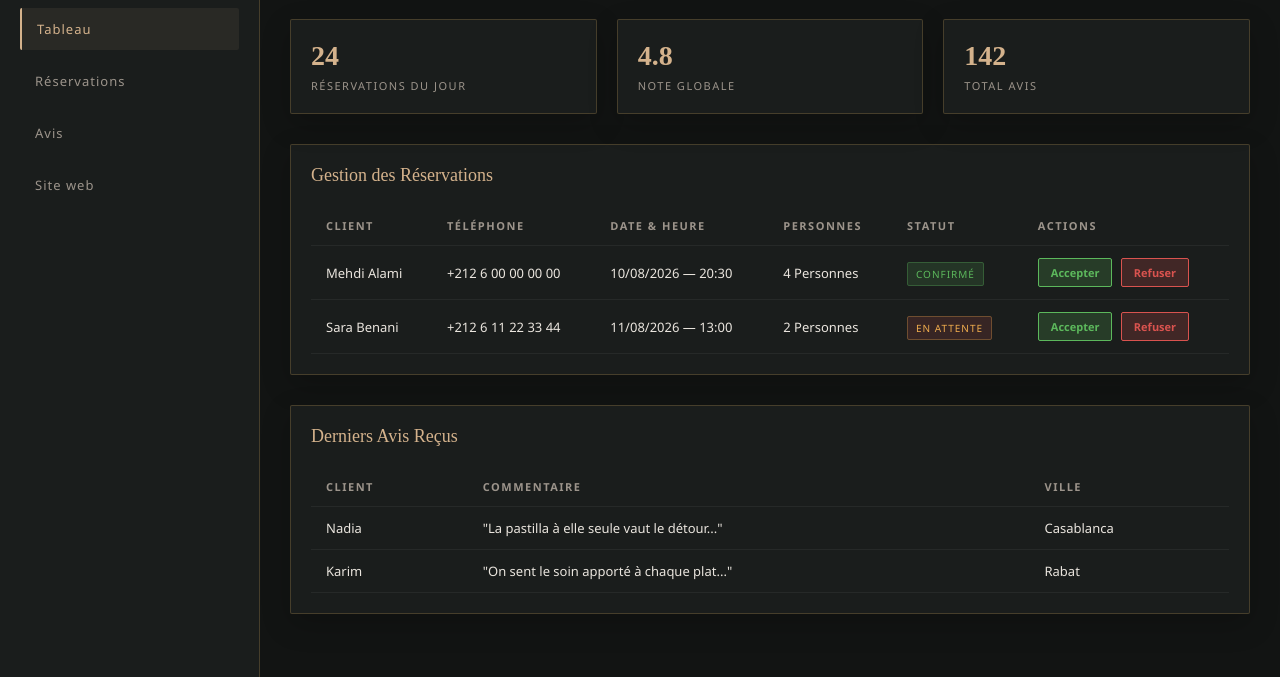
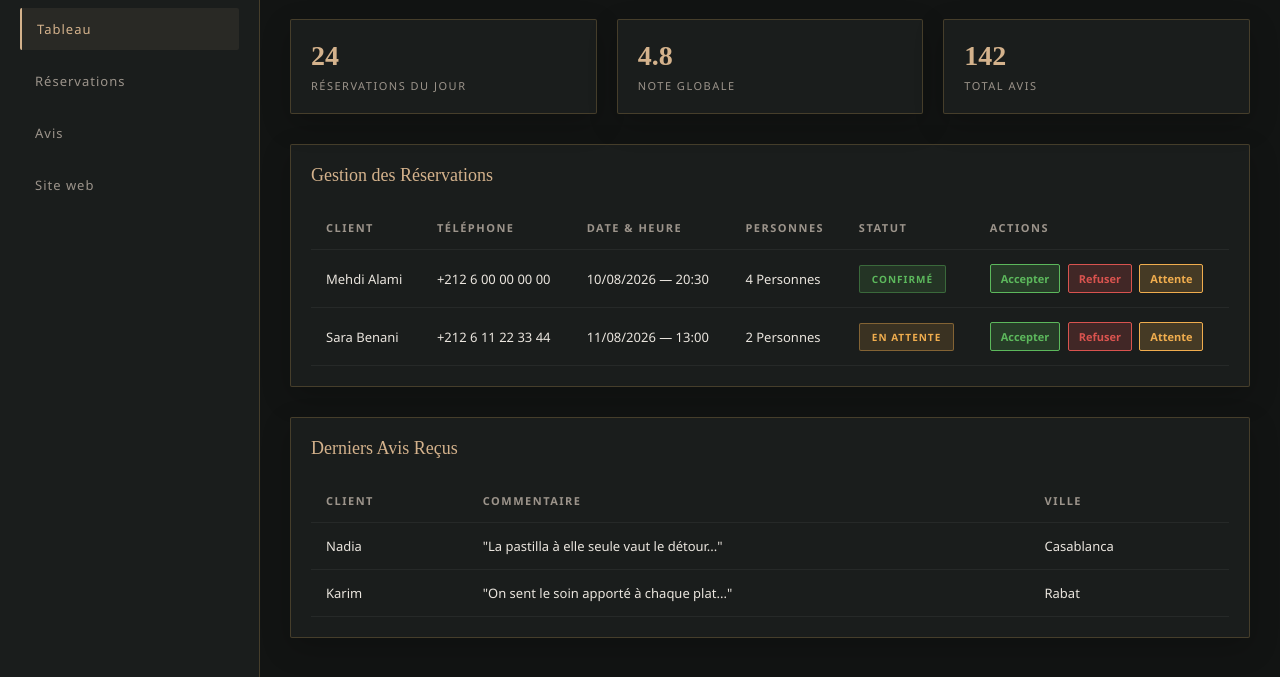
Before and after one commit to saltadoryt-tech/rayan, a website: page admin.html in a window 1280 px wide. Shown: the part 89-766 px from the top of the page. Drawn offline with Linux system fonts and the light colour scheme.

Commit message:
Update admin.html

```diff
--- a/admin.html
+++ b/admin.html
@@ -9,12 +9,12 @@
             --bg-dark: #121413;
             --bg-card: #1A1D1C;
             --wood-tone: #D4B28C;
-            --gold-accent: #C5A059;
             --text-light: #EAE5DE;
             --text-muted: #9C948B;
             --border-gold: rgba(197, 160, 89, 0.25);
+            --success: #5cb85c;
             --danger: #d9534f;
-            --success: #5cb85c;
+            --warning: #f0ad4e;
         }
 
         * {
@@ -171,11 +171,11 @@
             border-collapse: collapse;
             text-align: left;
             font-size: 13px;
-            min-width: 600px;
+            min-width: 650px;
         }
 
         th, td {
-            padding: 12px 15px;
+            padding: 14px 15px;
             border-bottom: 1px solid rgba(255, 255, 255, 0.05);
             white-space: nowrap;
         }
@@ -192,41 +192,80 @@
             color: var(--text-light);
         }
 
+        /* Badge Styling & Animation */
         .badge {
-            padding: 4px 8px;
+            display: inline-block;
+            padding: 6px 12px;
             border-radius: 2px;
             font-size: 10px;
             text-transform: uppercase;
             letter-spacing: 1px;
+            font-weight: 600;
+            transition: all 0.4s cubic-bezier(0.16, 1, 0.3, 1);
         }
 
-        .badge.pending { background: rgba(217, 83, 79, 0.15); color: #f0ad4e; border: 1px solid rgba(240, 173, 78, 0.3); }
-        .badge.confirmed { background: rgba(92, 184, 92, 0.15); color: var(--success); border: 1px solid rgba(92, 184, 92, 0.3); }
+        .badge.confirmed {
+            background: rgba(92, 184, 92, 0.15);
+            color: var(--success);
+            border: 1px solid rgba(92, 184, 92, 0.4);
+        }
 
+        .badge.rejected {
+            background: rgba(217, 83, 79, 0.15);
+            color: var(--danger);
+            border: 1px solid rgba(217, 83, 79, 0.4);
+        }
+
+        .badge.pending {
+            background: rgba(240, 173, 78, 0.15);
+            color: var(--warning);
+            border: 1px solid rgba(240, 173, 78, 0.4);
+        }
+
+        /* Keyframes Animation when status changes */
+        @keyframes pulseGlow {
+            0% { transform: scale(0.95); opacity: 0.6; }
+            50% { transform: scale(1.08); opacity: 1; filter: brightness(1.3); }
+            100% { transform: scale(1); opacity: 1; }
+        }
+
+        .animate-status {
+            animation: pulseGlow 0.5s ease-in-out;
+        }
+
+        /* Buttons Styling */
         .btn-action {
-            padding: 6px 12px;
+            padding: 6px 10px;
             cursor: pointer;
             border-radius: 2px;
             font-size: 11px;
             font-weight: 600;
-            transition: opacity 0.3s;
+            transition: all 0.2s ease;
         }
 
         .btn-action:hover {
-            opacity: 0.8;
+            transform: translateY(-2px);
+            filter: brightness(1.2);
         }
 
         .btn-accept {
             background: rgba(92, 184, 92, 0.2);
-            color: #5cb85c;
-            border: 1px solid #5cb85c;
-            margin-right: 5px;
+            color: var(--success);
+            border: 1px solid var(--success);
+            margin-right: 4px;
         }
 
         .btn-reject {
             background: rgba(217, 83, 79, 0.2);
-            color: #d9534f;
-            border: 1px solid #d9534f;
+            color: var(--danger);
+            border: 1px solid var(--danger);
+            margin-right: 4px;
+        }
+
+        .btn-pending {
+            background: rgba(240, 173, 78, 0.2);
+            color: var(--warning);
+            border: 1px solid var(--warning);
         }
 
         /* Mobile Responsive */
@@ -328,6 +367,7 @@
                             <td>
                                 <button class="btn-action btn-accept" onclick="updateStatus(1, 'confirmed')">Accepter</button>
                                 <button class="btn-action btn-reject" onclick="updateStatus(1, 'rejected')">Refuser</button>
+                                <button class="btn-action btn-pending" onclick="updateStatus(1, 'pending')">Attente</button>
                             </td>
                         </tr>
                         <tr>
@@ -339,6 +379,7 @@
                             <td>
                                 <button class="btn-action btn-accept" onclick="updateStatus(2, 'confirmed')">Accepter</button>
                                 <button class="btn-action btn-reject" onclick="updateStatus(2, 'rejected')">Refuser</button>
+                                <button class="btn-action btn-pending" onclick="updateStatus(2, 'pending')">Attente</button>
                             </td>
                         </tr>
                     </tbody>
@@ -375,20 +416,24 @@
         </section>
     </main>
 
-    <!-- Scripting for Actions -->
+    <!-- Scripting for Animation & Actions -->
     <script>
         function updateStatus(id, action) {
             const badge = document.getElementById('status-' + id);
+
+            // Remove animation class to reset it if clicked again
+            badge.classList.remove('animate-status');
+            void badge.offsetWidth; // Trigger reflow
+
             if (action === 'confirmed') {
-                badge.className = 'badge confirmed';
+                badge.className = 'badge confirmed animate-status';
                 badge.textContent = 'Confirmé';
-                alert('Réservation acceptée avec succès !');
             } else if (action === 'rejected') {
-                badge.className = 'badge pending';
-                badge.style.background = 'rgba(217, 83, 79, 0.15)';
-                badge.style.color = '#d9534f';
+                badge.className = 'badge rejected animate-status';
                 badge.textContent = 'Refusé';
-                alert('Réservation refusée.');
+            } else if (action === 'pending') {
+                badge.className = 'badge pending animate-status';
+                badge.textContent = 'En attente';
             }
         }
     </script>
```
